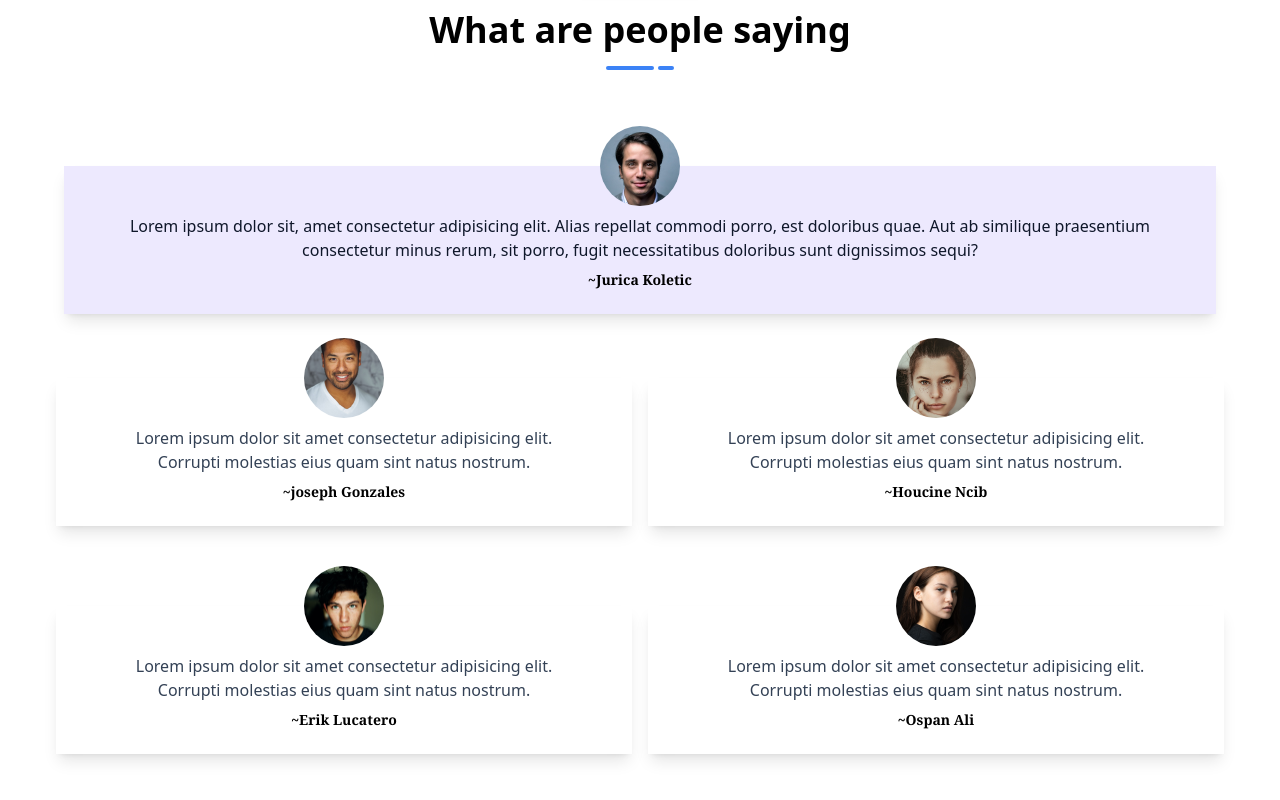
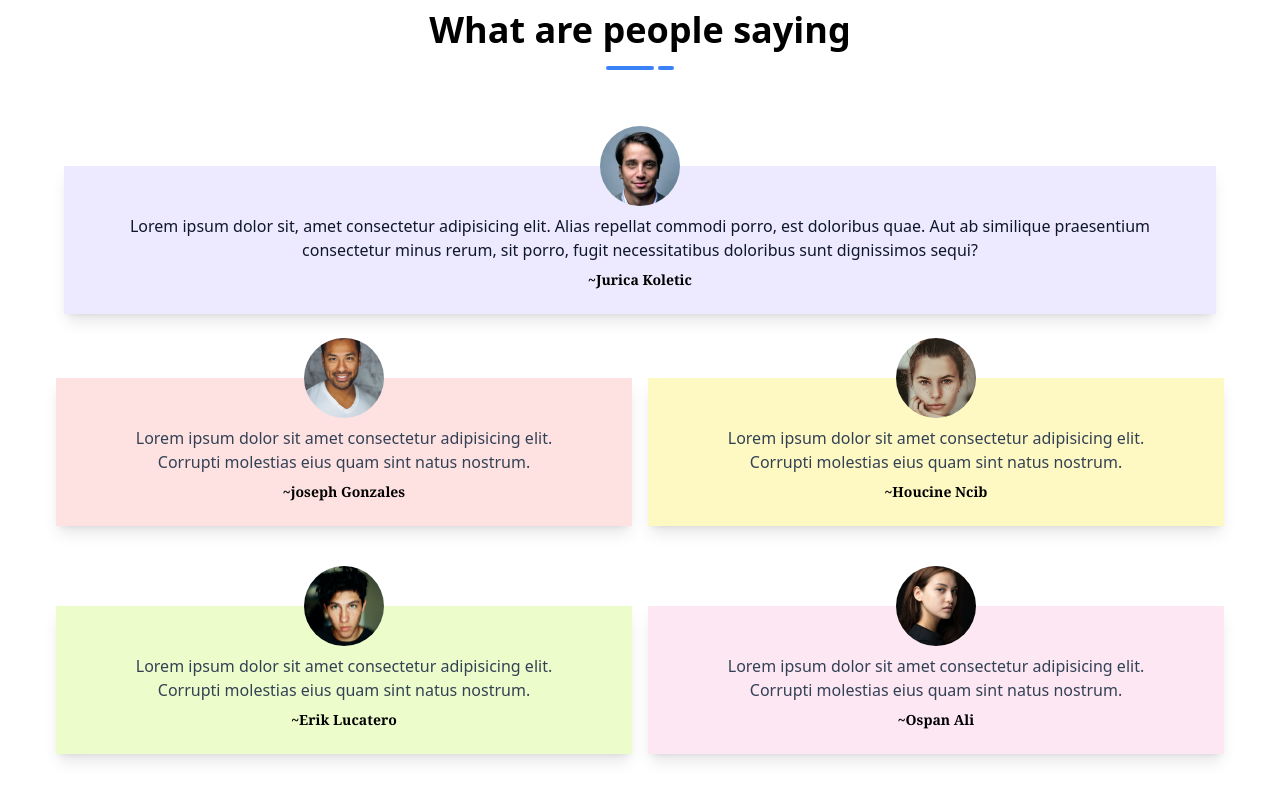
Before and after one commit to ahnafi/headPhoneLandingpage, a React (Vite) app: page / in a window 1280 px wide. Shown: the part 3850-4650 px from the top of the page. Built offline with nearby package versions, Linux system fonts and the light colour scheme.

Commit message:
color testimoni

```diff
--- a/src/components/layout/Testimonial.jsx
+++ b/src/components/layout/Testimonial.jsx
@@ -10,25 +10,25 @@ function Testimonial() {
     {
       name: "joseph Gonzales",
       text: "Lorem ipsum dolor sit amet consectetur adipisicing elit. Corrupti molestias eius quam sint natus nostrum.",
-      color: "red",
+      color: "bg-red-100",
       img: joseph,
     },
     {
       name: "Houcine Ncib",
       text: "Lorem ipsum dolor sit amet consectetur adipisicing elit. Corrupti molestias eius quam sint natus nostrum.",
-      color: "yellow",
+      color: "bg-yellow-100",
       img: houcine ,
     },
     {
       name: "Erik Lucatero",
       text: "Lorem ipsum dolor sit amet consectetur adipisicing elit. Corrupti molestias eius quam sint natus nostrum.",
-      color: "lime",
+      color: "bg-lime-100",
       img: eric ,
     },
     {
       name: "Ospan Ali",
       text: "Lorem ipsum dolor sit amet consectetur adipisicing elit. Corrupti molestias eius quam sint natus nostrum.",
-      color: "pink",
+      color: "bg-pink-100",
       img: ospan ,
     },
   ];
@@ -61,7 +61,7 @@ function Testimonial() {
               return (
                 <div
                   key={i.color}
-                  className={` bg-${i.color}-100 relative mt-16 flex justify-center shadow-lg max-w-xl `}
+                  className={` ${i.color} relative mt-16 flex justify-center shadow-lg max-w-xl `}
                 >
                   <img
                     src={i.img}
```
